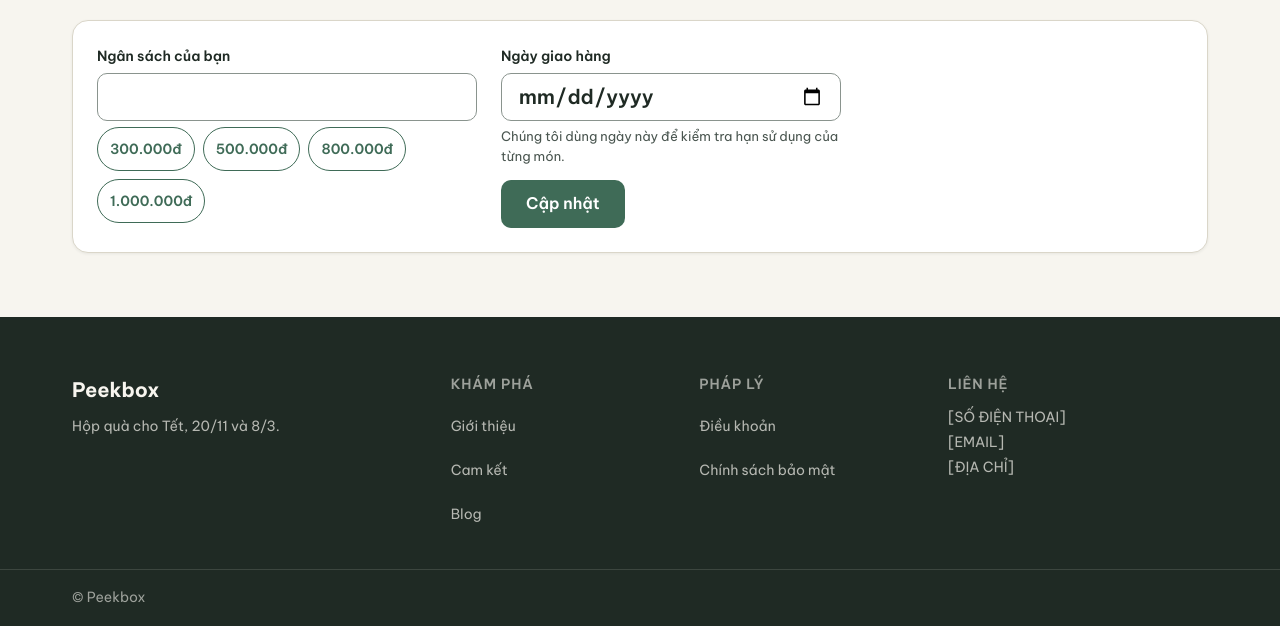
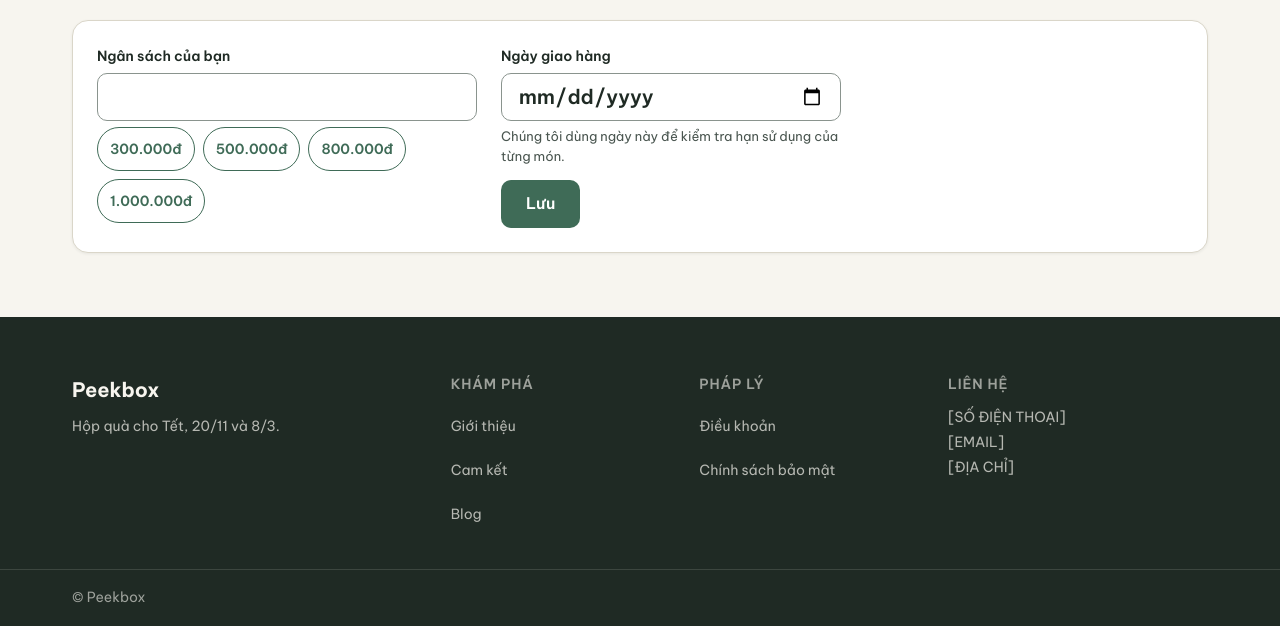
Before and after one commit to quaint666/peekbox, an ASP.NET Core app: page /Builder in a window 1280 px wide. Shown: the part 211-837 px from the top of the page. Run offline with ASP.NET Core 8, Linux system fonts and the light colour scheme; the project's own start-up code is not run, and a stand-in starts its controllers and pages; some libraries are stand-ins or nearby versions.

Commit message:
Builder: the step 1 button says Lưu instead of Cập nhật, as in the new mockups
Co-Authored-By: Claude Opus 5.5 <noreply@anthropic.com>

```diff
--- a/src/Peekbox.Web/Controllers/BuilderController.cs
+++ b/src/Peekbox.Web/Controllers/BuilderController.cs
@@ -26,7 +26,7 @@ public class BuilderController(BuilderLimits limits, HamperService hampers) : Co
         });
     }
 
-    // "Cập nhật" and the quick amounts both end here. A wrong value saves nothing: the page comes back with a warning
+    // "Lưu" and the quick amounts both end here. A wrong value saves nothing: the page comes back with a warning
     // under the field and what the visitor typed. A good one is saved, and the visitor goes back to /builder (post, then redirect).
     [HttpPost]
     [ValidateAntiForgeryToken]
--- a/src/Peekbox.Web/Views/Builder/Index.cshtml
+++ b/src/Peekbox.Web/Views/Builder/Index.cshtml
@@ -37,8 +37,8 @@
     </div>
 
     <form class="card budget-card" method="post">
-        @* Pressing Enter in a field presses the first submit button of the form. This hidden one comes first, so Enter means "Cập nhật" and not the first quick amount. *@
-        <button type="submit" class="visually-hidden" tabindex="-1" aria-hidden="true">Cập nhật</button>
+        @* Pressing Enter in a field presses the first submit button of the form. This hidden one comes first, so Enter means "Lưu" and not the first quick amount. *@
+        <button type="submit" class="visually-hidden" tabindex="-1" aria-hidden="true">Lưu</button>
 
         <div class="field budget-card__budget">
             <label class="field__label" for="budget">Ngân sách của bạn</label>
@@ -63,7 +63,7 @@
                 <p class="field__error" id="delivery-date-error">@dateError</p>
             }
             <p class="budget-card__hint">Chúng tôi dùng ngày này để kiểm tra hạn sử dụng của từng món.</p>
-            <button type="submit" class="btn btn--primary">Cập nhật</button>
+            <button type="submit" class="btn btn--primary">Lưu</button>
         </div>
     </form>
 </div>
```
Also changed, not shown: tests/Peekbox.Tests/BuilderPageTests.cs (+2 -2 lines).
